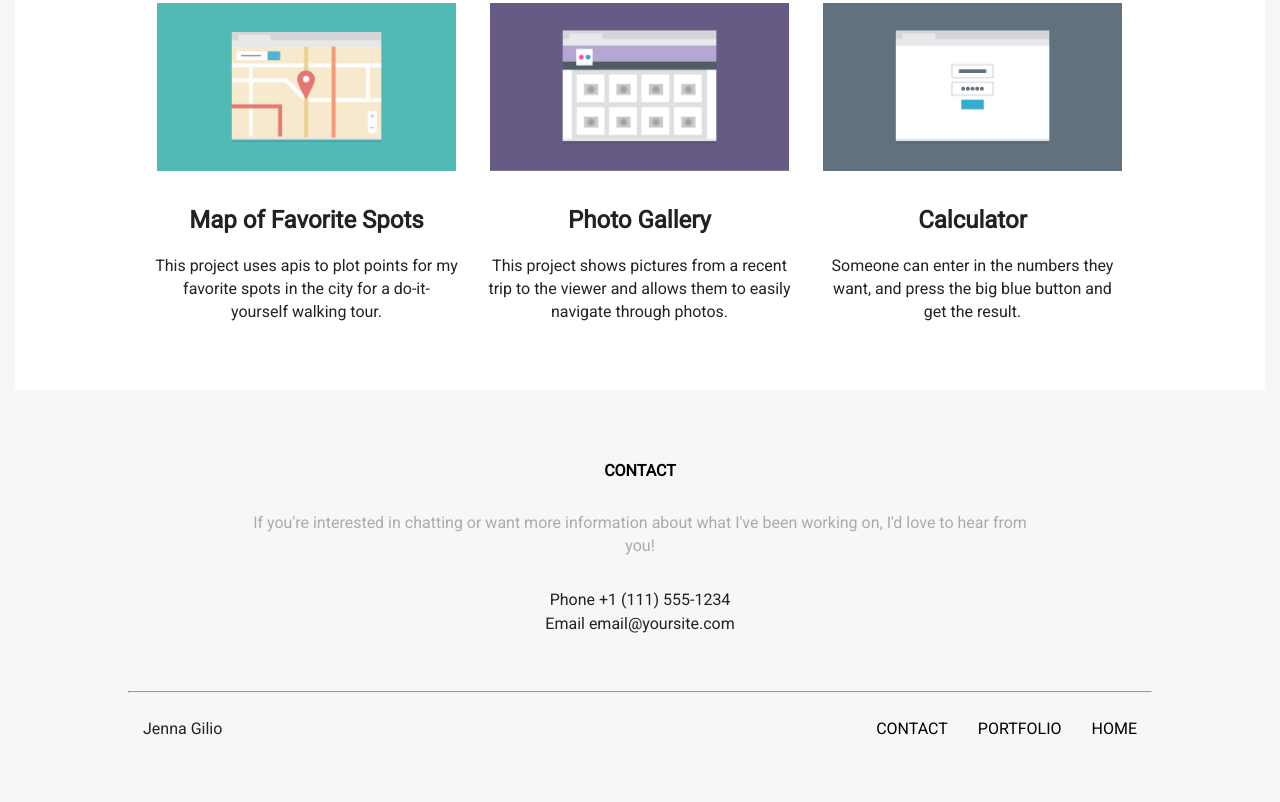
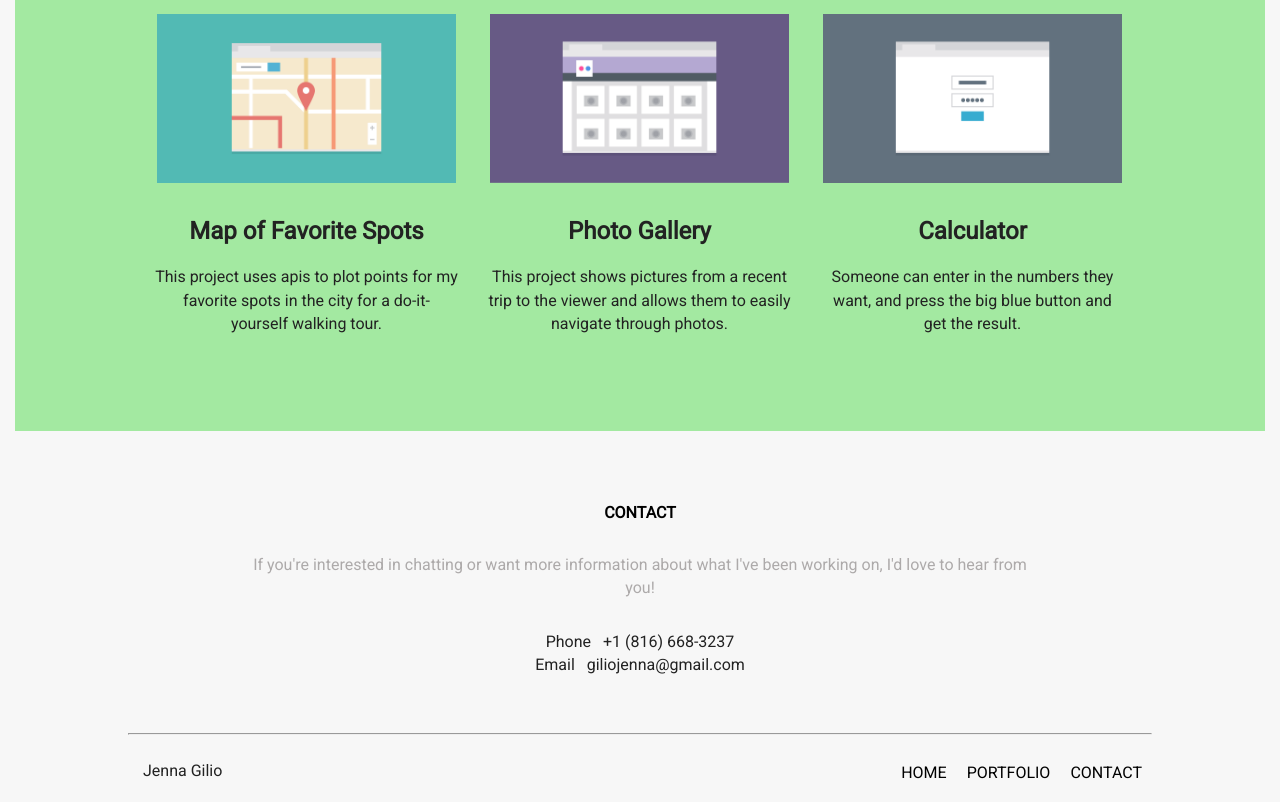
Before and after one commit to jmgilio/Mobile-First-Layout, a plain HTML site: page index.html in a window 1280 px wide. Shown: the part 959-1761 px from the top of the page. Before the commit the page ends 1715 px from the top, so only its background shows below. Drawn offline with Linux system fonts and the light colour scheme.

Commit message:
entered personal info

```diff
--- a/css/styles.css
+++ b/css/styles.css
@@ -85,7 +85,7 @@ h4 {
 }
 
   main {
-      background: white;
+      background: rgb(163, 233, 161);
       padding-bottom: 50px;
   }
 
@@ -99,6 +99,10 @@ h4 {
       padding-left: 15px;
       padding-right: 15px;
       line-height: 1.45;
+  }
+
+  .capt {
+    height: 100px;
   }
 
   #marketing {
@@ -153,7 +157,7 @@ h4 {
     text-align: center;
     color: rgba(167, 164, 164, 0.932);
     margin: auto;
-    padding: 10px 10px 15px 10px;
+    padding: 10px 20px 15px 20px;
     line-height: 1.45;
   }
 
@@ -169,21 +173,20 @@ h4 {
       float: left;
   }
 
-  #return {
-      float: right;
-  }
-
-#fhome {
+.fhome,
+.fportfolio,
+.fcontact {
     display: none;
 }
 
-#fportfolio {
-    display: none;
+.footer-nav {
+  float: right;
 }
 
-#fcontact {
-    display: none;
+.footer-nav li {
+  padding: 20px;
 }
+
   /* Styles for larger screens */
 
   @media (min-width: 768px) {
@@ -242,27 +245,44 @@ h4 {
         width: 80%;
     }
 
-    #return {
-        display: none;
+  .footer-nav {
+    float: right;
   }
 
-  #fhome,
-  #fportfolio,
-  #fcontact {
-      display: inline;
-      float: right;
+  .footer li {
+    float: left;
+    padding: 20px 10px;
+  }
+
+.fhome,
+.fportfolio,
+.fcontact {
+    display: inline;
+}
+
+  .hide {
+    display: none;
   }
 }
 
   @media (min-width: 1024px) {
 
-    .name,
+    .name {
+      text-align: left;
+    }
+
     .main-nav {
+      text-align: right;
+    }
+
+    .flex-container {
+        display: flex;
         flex-direction: row;
         justify-content: space-between;
-        flex-grow: 1;
-        flex-wrap: wrap;
-        flex-basis: 0;
+    }
+
+    .info {
+      padding: 0px 20px 0px 0px;
     }
 
       .container {
--- a/index.html
+++ b/index.html
@@ -11,72 +11,78 @@
 <body>
     <header>
         <div class="container clearfix">
-        <h1 class="name">Jenna Gilio</h1>
-        <nav class="main-nav">
+            <div class="flex-container">
+            <h1 class="name">Jenna Gilio</h1>
+            <nav class="main-nav" id=testing>
             <ul class="nav">
                 <li><a href="#top">HOME</a></li>
                 <li><a href="#portfolio">PORTFOLIO</a></li>
                 <li><a href="#contact">CONTACT</a></li>
-        </nav>
+            </ul>
+            </nav>
+            </div>
         <img src="images/responsive-layout-profile.png" alt="My Profile Image" id="profile-image">
         <p class="info">Hi! I'm a front-end developer who loves responsive design and css. I recently finished a degree in front-end web development at Treehouse and am excited to put all my skills to use!</p>
-    </div>
+        </div>
     </header>
 
     <main>
-        <div class="container clearfix">
+        <section class="container clearfix">
             <h4 id="portfolio">PORTFOLIO</h4>
             <div class="primary first col">
                 <img src="images/portfolio-1.png" alt="Marketing Page" id="marketing">
                     <h2>Marketing Page</h2>
-                        <p> This project shows the front page of a marketing website meant for a specific business I'm interested in.</p>
+                        <p class="capt"> This project shows the front page of a marketing website meant for a specific business I'm interested in.</p>
             </div>
 
             <div class="secondary second col">
                 <img src="images/portfolio-2.png" alt="Search Page" id="search">
                 <h2>Search Page</h2>
-                        <p>This project searches through a specific database to find information that the user is trying to look up.</p>
+                        <p class="capt">This project searches through a specific database to find information that the user is trying to look up.</p>
             </div>
 
             <div class="primary third col">
                 <img src="images/portfolio-3.png" alt="Travel App" id="travel">
                 <h2>Travel App</h2>
-                        <p>This project compares travel times based on different transportation methods and tells you the best one.</p>
+                        <p class="capt">This project compares travel times based on different transportation methods and tells you the best one.</p>
             </div>
 
             <div class="secondary first col">
                 <img src="images/portfolio-4.png" alt="Map of Favorite Spots" id="map">
                 <h2>Map of Favorite Spots</h2>
-                        <p>This project uses apis to plot points for my favorite spots in the city for a do-it-yourself walking tour.</p>
+                        <p class="capt">This project uses apis to plot points for my favorite spots in the city for a do-it-yourself walking tour.</p>
             </div>
 
             <div class="primary second col">
                 <img src="images/portfolio-5.png" alt="Photo Gallery" id="gallery">
                 <h2>Photo Gallery</h2>
-                        <p>This project shows pictures from a recent trip to the viewer and allows them to easily navigate through photos.</p>
+                        <p class="capt">This project shows pictures from a recent trip to the viewer and allows them to easily navigate through photos.</p>
             </div>
 
             <div class="secondary third col">
                 <img src="images/portfolio-6.png" alt="Calculator" id="calculator">
                 <h2>Calculator</h2>
-                        <p>Someone can enter in the numbers they want, and press the big blue button and get the result.</p>
+                        <p class="capt">Someone can enter in the numbers they want, and press the big blue button and get the result.</p>
             </div>
-        </div>
+        </section>
 </main>
 
 <footer>
     <div class="container clearfix">
         <h4>CONTACT</h4>
         <p id="more-info">If you're interested in chatting or want more information about what I've been working on, I'd love to hear from you!</p>
-        <p id="contact">Phone +1 (111) 555-1234<br>Email email@yoursite.com</p></p>
+        <p id="contact">Phone &nbsp; +1 (816) 668-3237<br>Email &nbsp; giliojenna@gmail.com</p>
         <hr>
         <p class="main-footer" id="student-name">Jenna Gilio</p>
-        <p class="main-footer" id="return"><a href="#top">BACK TO TOP</a></p>
-        <p class="main-footer" id="fhome"><a href="#top">HOME</a></p>
-        <p class="main-footer" id="fportfolio"><a href="#portfolio">PORTFOLIO</a></p>
-        <p class="main-footer" id="fcontact"><a href="#contact">CONTACT</a></p>
+        <nav class="footer-nav">
+            <ul class="footer">
+                <li><a href="#top" class="hide">BACK TO TOP</a></li>
+                <li><a href="#top" class="fhome">HOME</a></li>
+                <li><a href="#portfolio" class="fportfolio">PORTFOLIO</a></li>
+                <li><a href="#contact" class="fcontact">CONTACT</a></li>
+            </ul>
+        </nav>
         </div>
-    </div>
 </footer>
 </body>
 </html>
```
